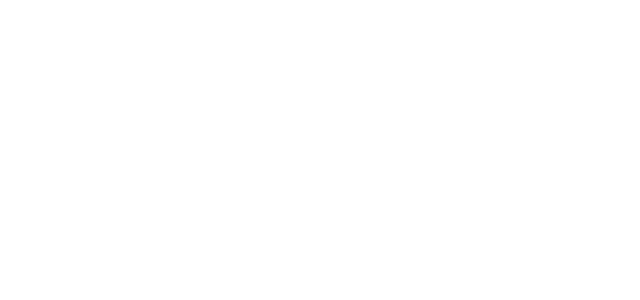
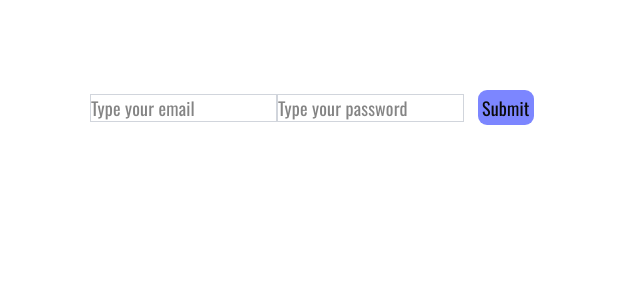
Before and after one commit to masdefry/frontend-web-development-39, a React (Vite) app in the folder intro-react/: page /use-ref in a window 1280 px wide. Before the commit this address had no page. Shown: the top 300 px of the page, without its empty margins (0-640 px from the left). Built offline with nearby package versions, Linux system fonts and the light colour scheme.

Commit message:
day05: useRef

```diff
--- a/intro-react/src/main.tsx
+++ b/intro-react/src/main.tsx
@@ -7,6 +7,7 @@ import LoginPage from './pages/login';
 import { BrowserRouter, Route, Routes } from 'react-router-dom';
 import ResponsiveTailwindPage from './pages/responsive-tailwind';
 import TestimonialsPage from './pages/testimonials';
+import UseRefPage from './pages/use-ref';
 
 createRoot(document.getElementById('root')!).render(
   <StrictMode>
@@ -17,6 +18,7 @@ createRoot(document.getElementById('root')!).render(
         <Route path='profile-user' element={<ProfilePage />} />
         <Route path='/responsive-tailwind' element={<ResponsiveTailwindPage />} />
         <Route path='/testimonials' element={<TestimonialsPage />} />
+        <Route path='/use-ref' element={<UseRefPage />} />
         {/*
           <Route path='login'>
             <Route path='user' element={<LoginPage />} />
--- /dev/null
+++ b/intro-react/src/pages/use-ref/index.tsx
@@ -0,0 +1,41 @@
+/*
+    useRef  : Untuk mengakses/memanipulasi DOM. Real case nya, useRef sering diperuntukan untuk menyimpan value dari element input
+*/
+import { useRef } from 'react';
+
+export default function UseRefPage() {
+  const inputEmail = useRef<HTMLInputElement>(null);
+  const inputPassword = useRef<HTMLInputElement>(null);
+
+  const onSaveData = (e: React.FormEvent<HTMLFormElement>) => {
+    e.preventDefault();
+    console.log(inputEmail.current?.value);
+    console.log(inputPassword.current?.value);
+  };
+
+  return (
+    <>
+      <form onSubmit={onSaveData} className='p-20'>
+        <input
+          ref={inputEmail}
+          type='text'
+          placeholder='Type your email'
+          className='border border-gray-300'
+        />
+        <input
+          ref={inputPassword}
+          type='password'
+          placeholder='Type your password'
+          className='border border-gray-300'
+        />
+        {/* <button type='button' className='bg-indigo-400 p-1 rounded-md ml-3'>
+          Add New Data
+        </button> */}
+
+        <button type='submit' className='bg-indigo-400 p-1 rounded-md ml-3'>
+          Submit
+        </button>
+      </form>
+    </>
+  );
+}
```
